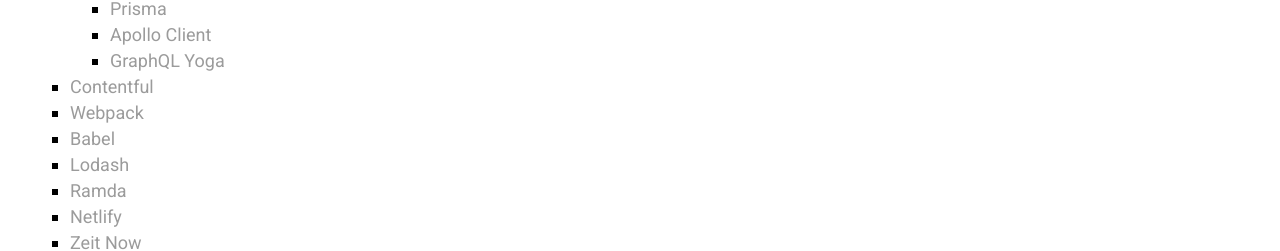
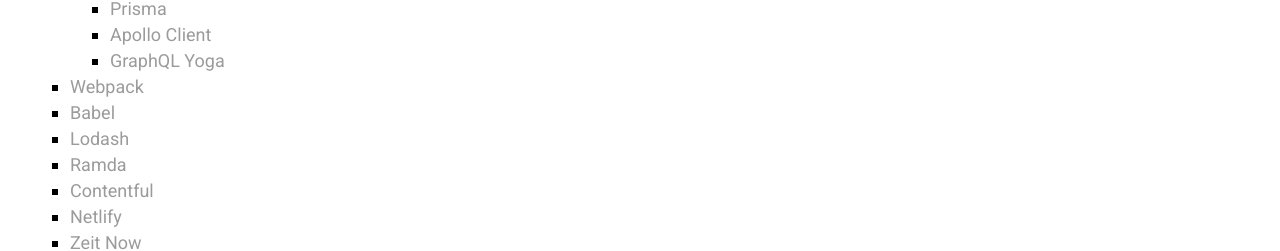
Before and after one commit to joealden/joe-aldens-portfolio, a Vue app: page /#/about in a window 1280 px wide. Shown: the part 1500-1751 px from the top of the page. Built offline with nearby package versions, Linux system fonts and the light colour scheme.

Commit message:
Change ordering of tech

```diff
--- a/src/views/About.vue
+++ b/src/views/About.vue
@@ -312,10 +312,6 @@ export default {
           }
         ],
         {
-          name: "Contentful",
-          link: "https://www.contentful.com/"
-        },
-        {
           name: "Webpack",
           link: "https://webpack.js.org/"
         },
@@ -330,6 +326,10 @@ export default {
         {
           name: "Ramda",
           link: "https://ramdajs.com/"
+        },
+        {
+          name: "Contentful",
+          link: "https://www.contentful.com/"
         },
         {
           name: "Netlify",
```
